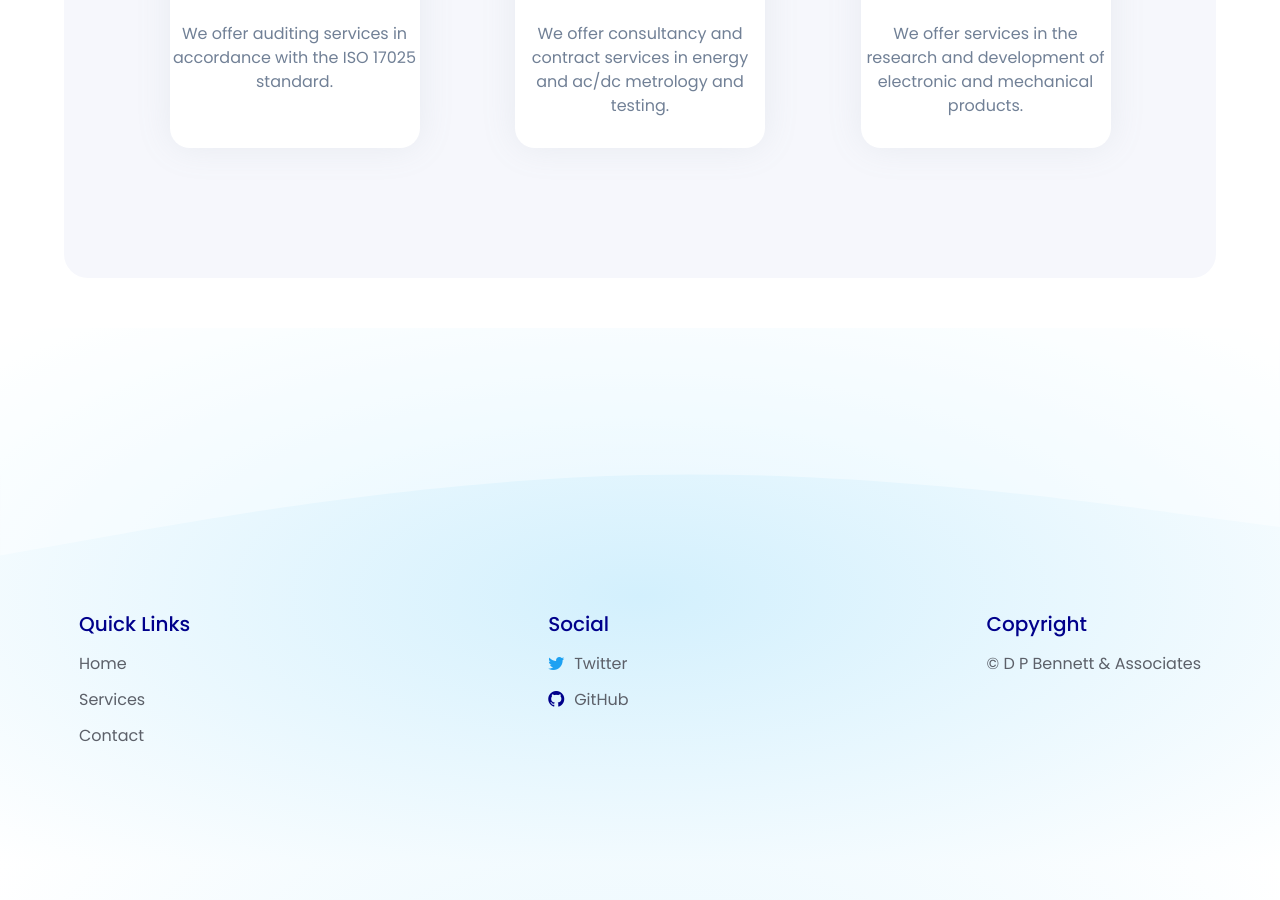
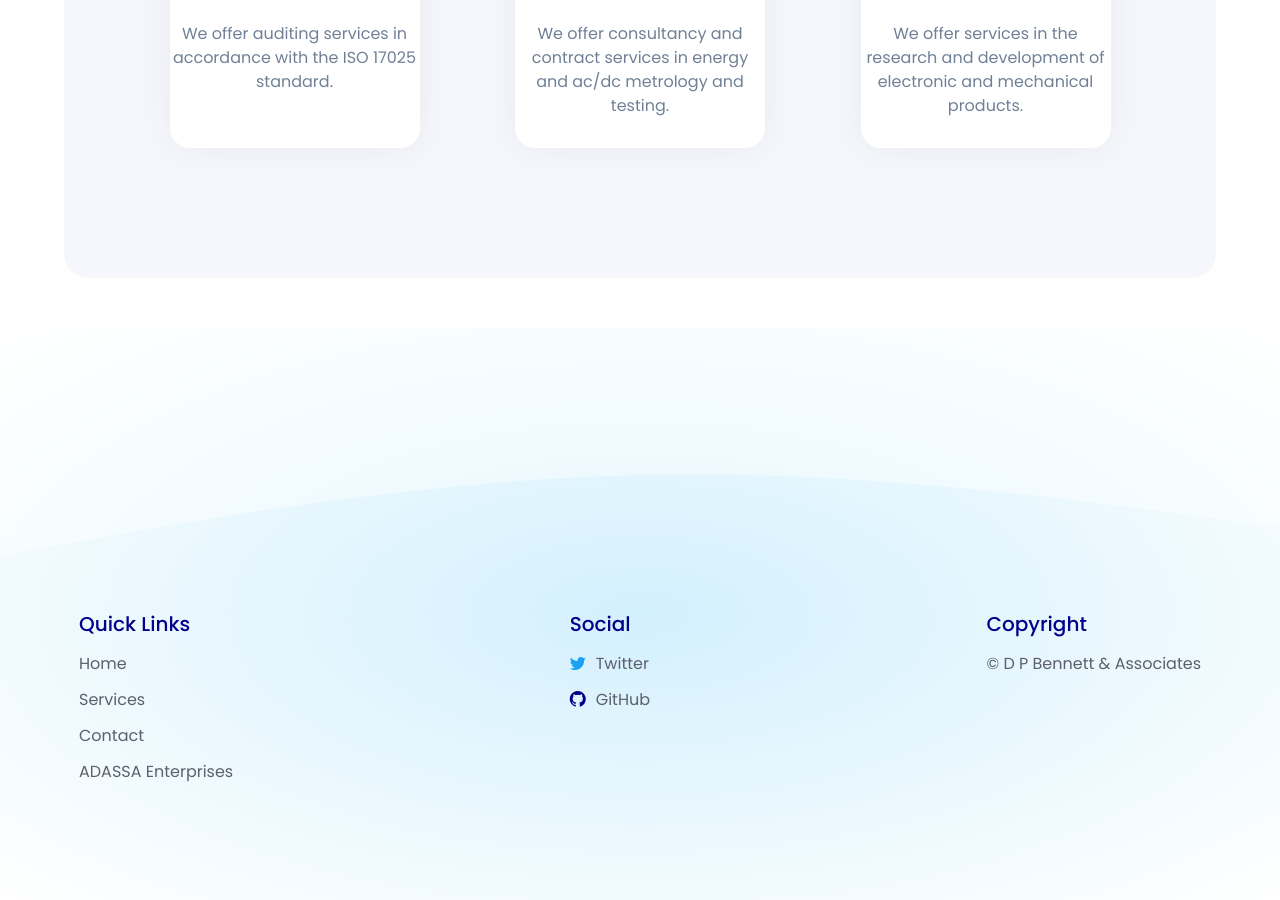
Before and after one commit to DPBandA/dpba, a Jekyll site: the page built from index.html, in a window 1280 px wide and 900 px high, scrolled down 852 px. Built offline with Jekyll 4.4.1, drawn with Linux system fonts in a browser that asks for light colours; before the commit the page ends 1716 px from its top, so only the background shows below that.

Commit message:
General updates.

```diff
--- a/_includes/footer.html
+++ b/_includes/footer.html
@@ -17,6 +17,9 @@
                 </a>
                 <a href="/contact">
                     <li>Contact</li>
+                </a>
+                <a href="https://adassa.com.jm/">
+                    <li>ADASSA Enterprises</li>
                 </a>
             </ul>
         </div>
```
